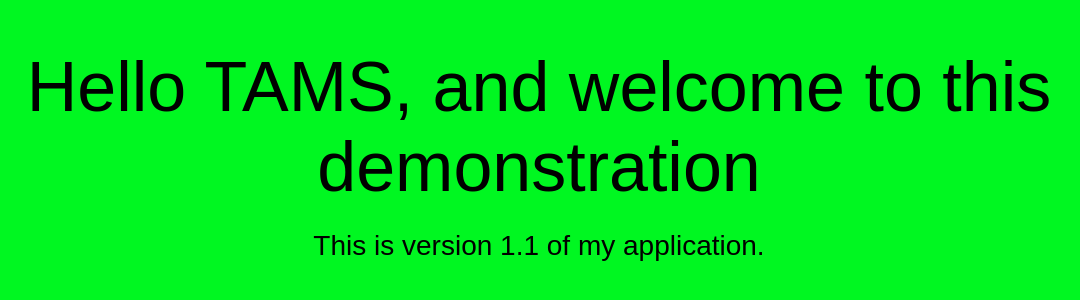
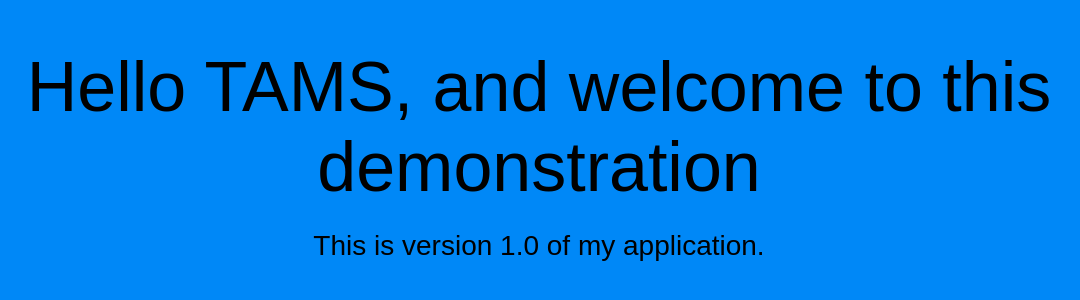
Before and after one commit to Max-Absolution/codeDeployTest, a plain HTML site: page index.html in a window 1280 px wide. Shown: the whole page, without its empty margins (101-1181 px from the left). Drawn offline with Linux system fonts and the light colour scheme.

Commit message:
BlueBase

```diff
--- a/index.html
+++ b/index.html
@@ -6,7 +6,7 @@
   <style>
     body {
       color: #000000;
-      background-color: #00f721;
+      background-color: #0088f7;
       font-family: Arial, sans-serif;
       font-size: 14px;
     }
@@ -27,7 +27,7 @@
 <body>
   <div align="center">
     <h1>Hello TAMS, and welcome to this demonstration</h1>
-    <h2>This is version 1.1 of my application.</h2>
+    <h2>This is version 1.0 of my application.</h2>
   </div>
 </body>
 </html>
```
Also changed, not shown: 1 other file.
